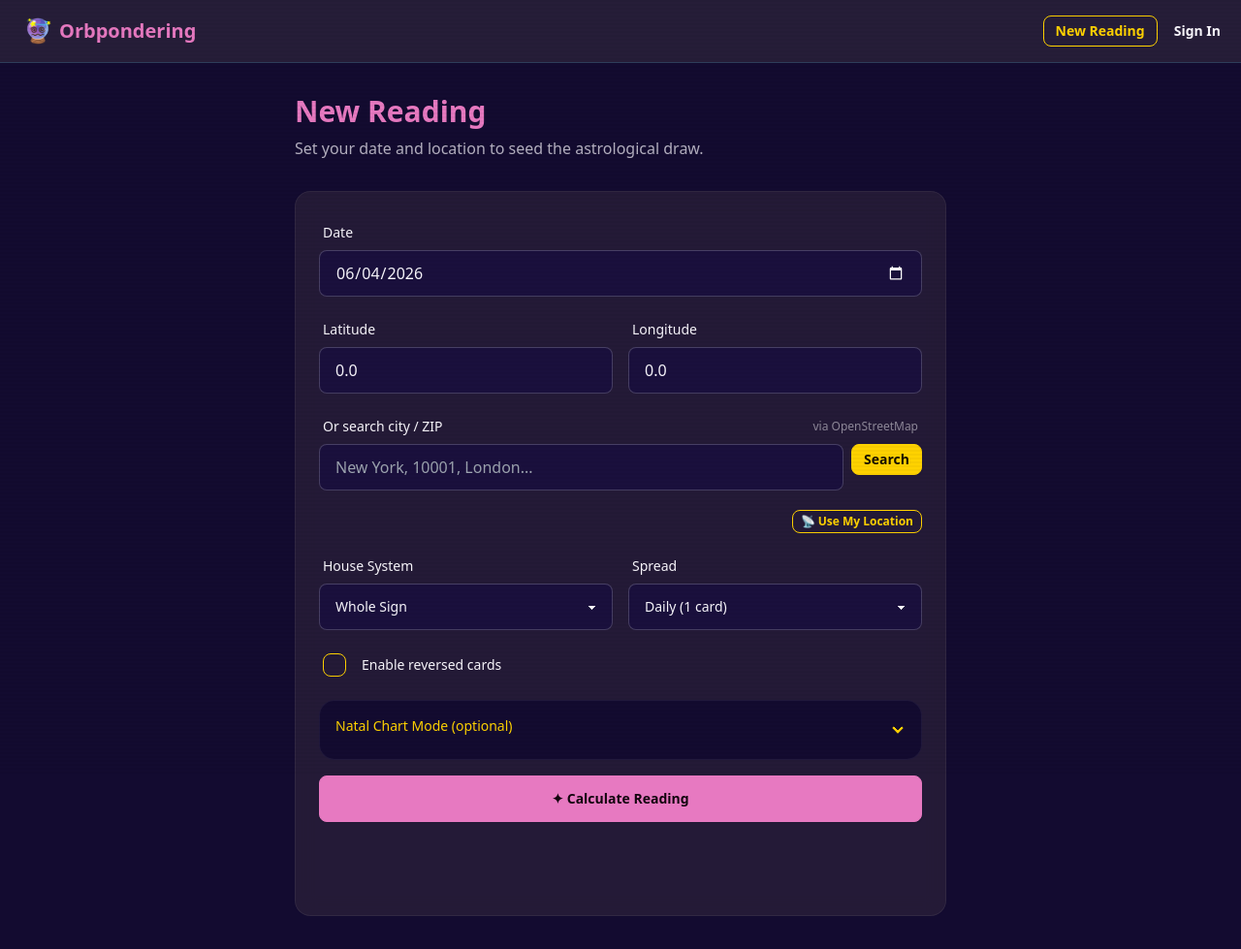
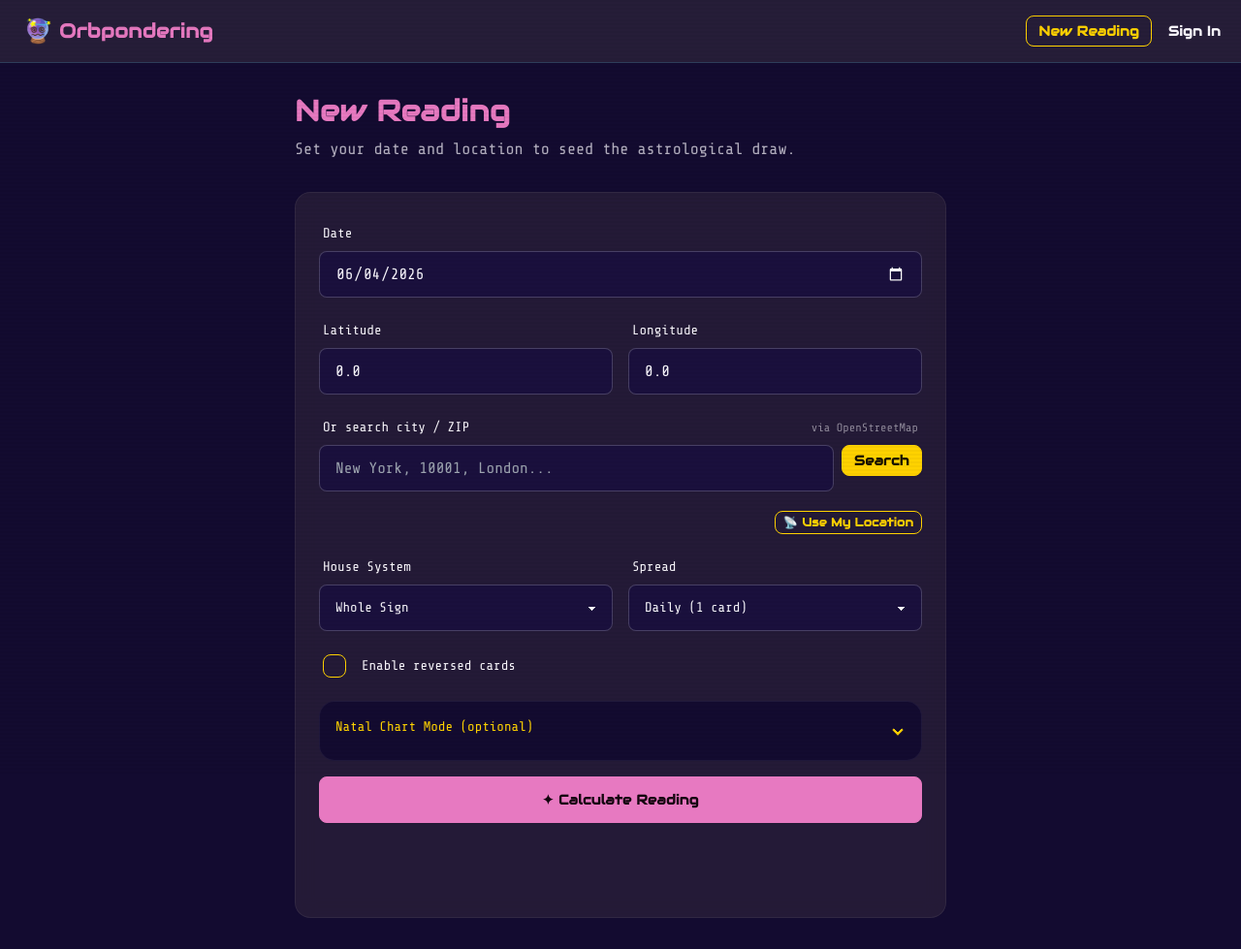
Before and after one commit to phildini/orbpondering, a Django app: page /reading/ in a window 1280 px wide. Shown: the whole page at 97% size. Before the commit the page ends 945 px from the top, so only its background shows below. Run offline with Django 5.2, Linux system fonts and the light colour scheme; style sheets or scripts are compiled from the project's sources.

Commit message:
Add Audiowide for headings, Share Tech Mono for body text

```diff
--- a/web/orbpondering_web/frontend/static/src/cyberpunk.css
+++ b/web/orbpondering_web/frontend/static/src/cyberpunk.css
@@ -1,5 +1,34 @@
 /* Cyberpunk aesthetic overrides for Orbpondering */
 /* Load this AFTER Tailwind/DaisyUI output.css */
+
+/* ===== Fonts ===== */
+h1, h2, h3, h4, h5, h6,
+.card-title,
+.font-heading,
+.btn,
+.badge {
+  font-family: 'Audiowide', sans-serif;
+  letter-spacing: 0.02em;
+}
+
+body,
+input,
+select,
+textarea,
+.table,
+.label-text,
+.label-text-alt {
+  font-family: 'Share Tech Mono', monospace;
+}
+
+code, pre, kbd {
+  font-family: 'Share Tech Mono', monospace;
+}
+
+/* Slightly larger body text for readability at small sizes */
+body {
+  font-size: 1.05rem;
+}
 
 /* ===== CRT Grid Background ===== */
 body::before {
--- a/web/orbpondering_web/frontend/templates/frontend/base.html
+++ b/web/orbpondering_web/frontend/templates/frontend/base.html
@@ -5,6 +5,9 @@
   <meta name="viewport" content="width=device-width, initial-scale=1.0">
   <title>Orbpondering — {% block title %}Tarot &amp; Astrology{% endblock %}</title>
   <link rel="icon" type="image/png" href="{% static 'img/logo.png' %}">
+  <link rel="preconnect" href="https://fonts.googleapis.com">
+  <link rel="preconnect" href="https://fonts.gstatic.com" crossorigin>
+  <link href="https://fonts.googleapis.com/css2?family=Audiowide&family=Share+Tech+Mono&display=swap" rel="stylesheet">
   <link href="{% static 'css/output.css' %}" rel="stylesheet">
   <link href="{% static 'src/cyberpunk.css' %}" rel="stylesheet">
   <script src="https://unpkg.com/htmx.org@2.0.4/dist/htmx.min.js" crossorigin="anonymous"></script>
```
